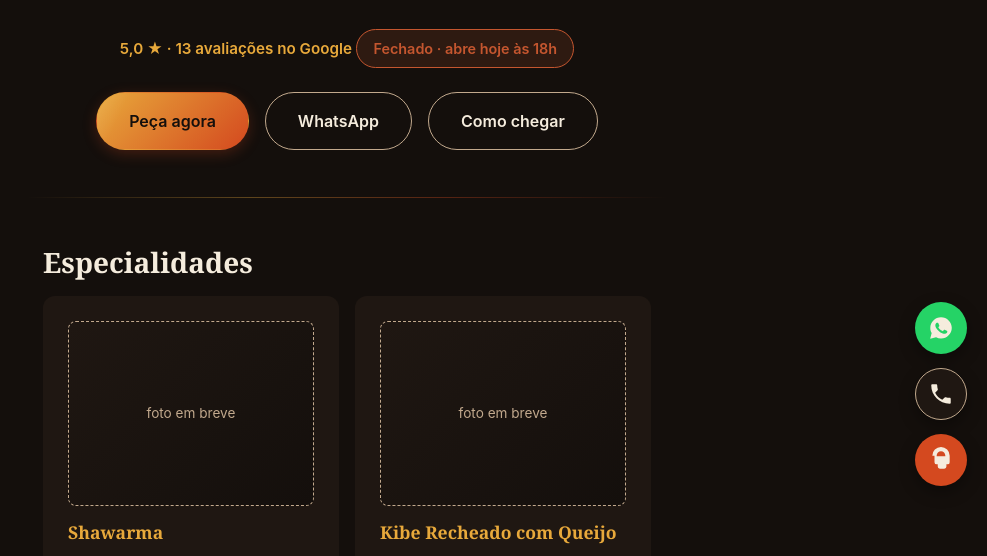
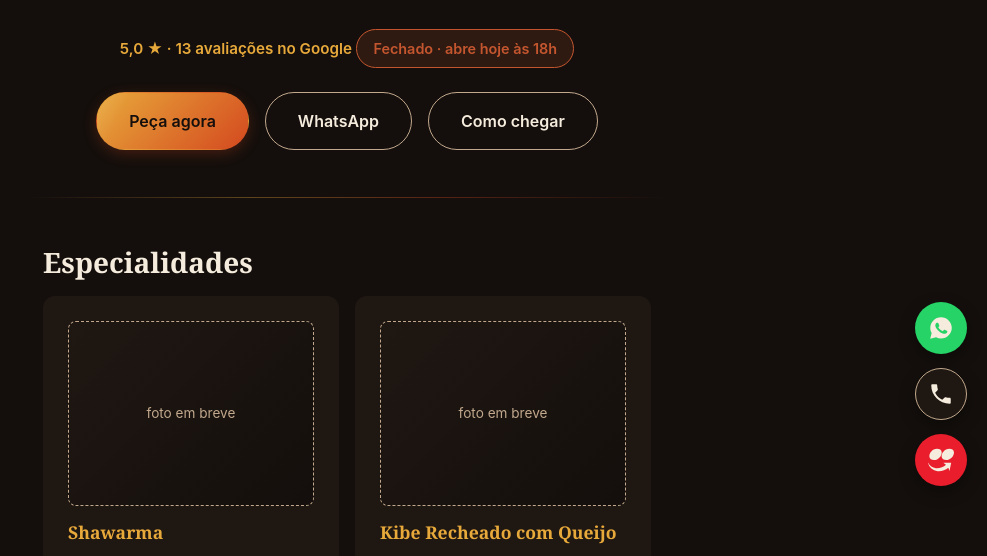
Before and after one commit to morettilunajob-ux/dutka-comida-arabe, a plain HTML site: page index.html in a window 1280 px wide. Shown: the part 194-750 px from the top of the page, without its empty margins (293-1280 px from the left). Drawn offline with Linux system fonts and the light colour scheme; files whose address does not match are found by name.

Commit message:
Troca ícone genérico do botão flutuante por logo oficial do iFood
- SVG via simple-icons (MIT), cor de fundo ajustada pro vermelho oficial #EA1D2C

```diff
--- a/css/estilo.css
+++ b/css/estilo.css
@@ -407,7 +407,7 @@ footer ul {
 
 .flutuante--whatsapp { background: #25D366; }
 .flutuante--ligar     { background: var(--tinta-2); border: 1px solid var(--creme-fraco); }
-.flutuante--ifood     { background: var(--brasa); }
+.flutuante--ifood     { background: #EA1D2C; }
 
 @media (max-width: 640px) {
   .flutuantes { right: 16px; bottom: 172px; }
--- a/index.html
+++ b/index.html
@@ -149,7 +149,7 @@
     <svg viewBox="0 0 24 24" fill="currentColor" aria-hidden="true"><path d="M6.6 10.79c1.44 2.83 3.76 5.14 6.59 6.59l2.2-2.2c.27-.27.67-.36 1.02-.24 1.12.37 2.33.57 3.58.57.55 0 1 .45 1 1V20c0 .55-.45 1-1 1-9.39 0-17-7.61-17-17 0-.55.45-1 1-1h3.5c.55 0 1 .45 1 1 0 1.25.2 2.46.57 3.58.11.35.03.74-.25 1.02L6.6 10.79Z"/></svg>
   </a>
   <a class="flutuante flutuante--ifood" data-ifood hidden href="#" target="_blank" rel="noopener" aria-label="Peça pelo iFood">
-    <svg viewBox="0 0 24 24" fill="currentColor" aria-hidden="true"><path d="M4 8a8 8 0 1 1 16 0v6a2 2 0 0 1-2 2h-1v2a2 2 0 0 1-2 2h-4a2 2 0 0 1-2-2v-2H8a2 2 0 0 1-2-2V8Zm8-4a4 4 0 0 0-4 4v.5h8V8a4 4 0 0 0-4-4Z"/></svg>
+    <svg viewBox="0 0 24 24" fill="currentColor" aria-hidden="true"><path d="M8.428 1.67c-4.65 0-7.184 4.149-7.184 6.998 0 2.294 2.2 3.299 4.25 3.299l-.006-.006c4.244 0 7.184-3.854 7.184-6.998 0-2.29-2.175-3.293-4.244-3.293zm11.328 0c-4.65 0-7.184 4.149-7.184 6.998 0 2.294 2.2 3.299 4.25 3.299l-.006-.006C21.061 11.96 24 8.107 24 4.963c0-2.29-2.18-3.293-4.244-3.293zM14.172 14.52l2.435 1.834c-2.17 2.07-6.124 3.525-9.353 3.17A8.913 8.913 0 01.23 14.541H0a9.598 9.598 0 008.828 7.758c3.814.24 7.323-.905 9.947-3.13l-.004.007 1.08 2.988 1.555-7.623-7.234-.02Z"/></svg>
   </a>
 </div>
 
```
